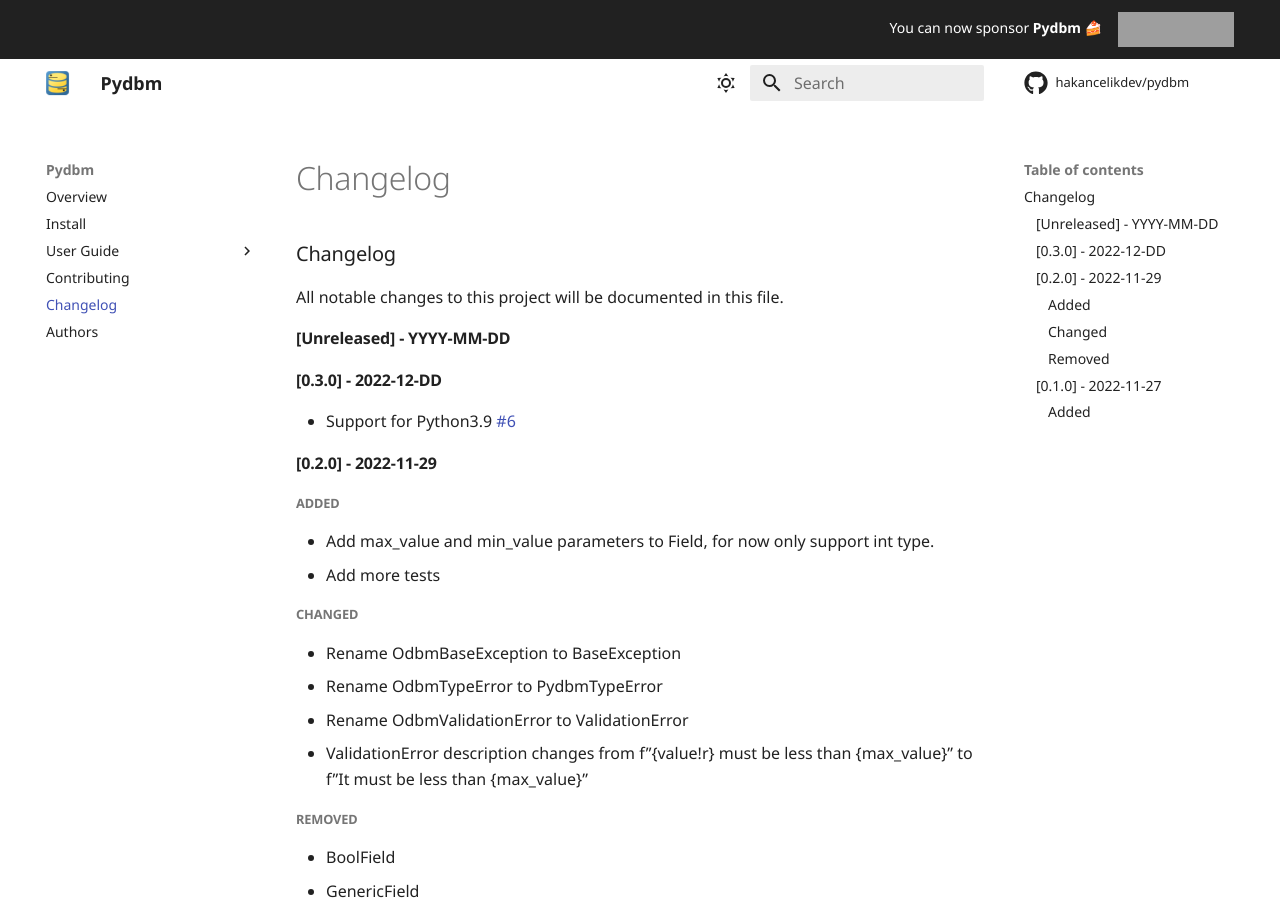
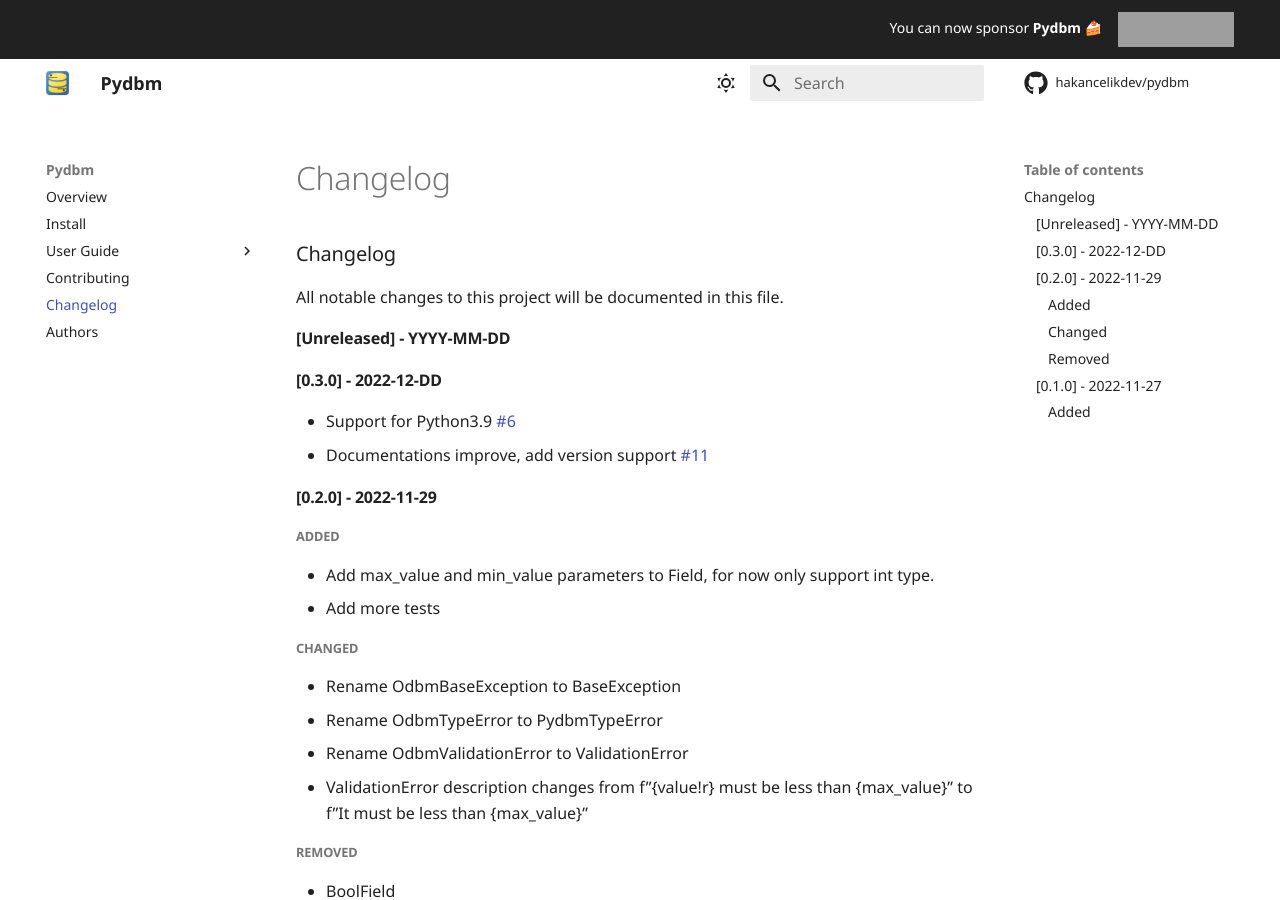
Before and after one commit to hakancelikdev/pydbm, an MkDocs documentation site: the page built from docs/CHANGELOG.md, in a window 1280 px wide and 900 px high. Built offline with MkDocs 1.6.1 and Material for MkDocs 9.7.7, drawn with Linux system fonts in a browser that asks for light colours; comment, search, counter and statistics services are not loaded; the version menu is left out; grey boxes are pictures that could not be loaded.

Commit message:
Update changelog

```diff
--- a/docs/CHANGELOG.md
+++ b/docs/CHANGELOG.md
@@ -7,6 +7,7 @@
 
 ## [0.3.0] - 2022-12-DD
 - Support for Python3.9 [#6](https://github.com/hakancelikdev/pydbm/issues/6)
+- Documentations improve, add version support [#11](https://github.com/hakancelikdev/pydbm/issues/11)
 
 ## [0.2.0] - 2022-11-29
 
```
